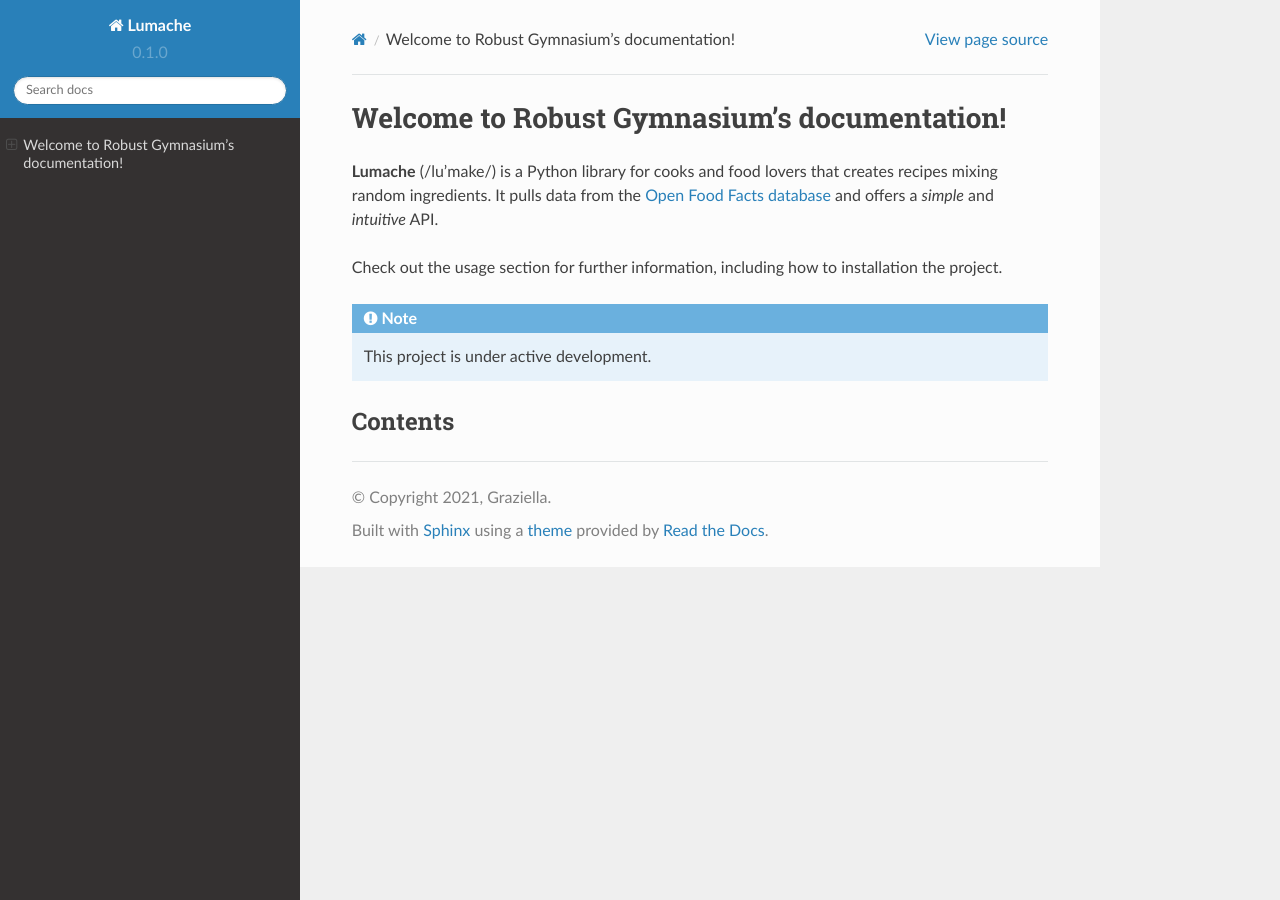
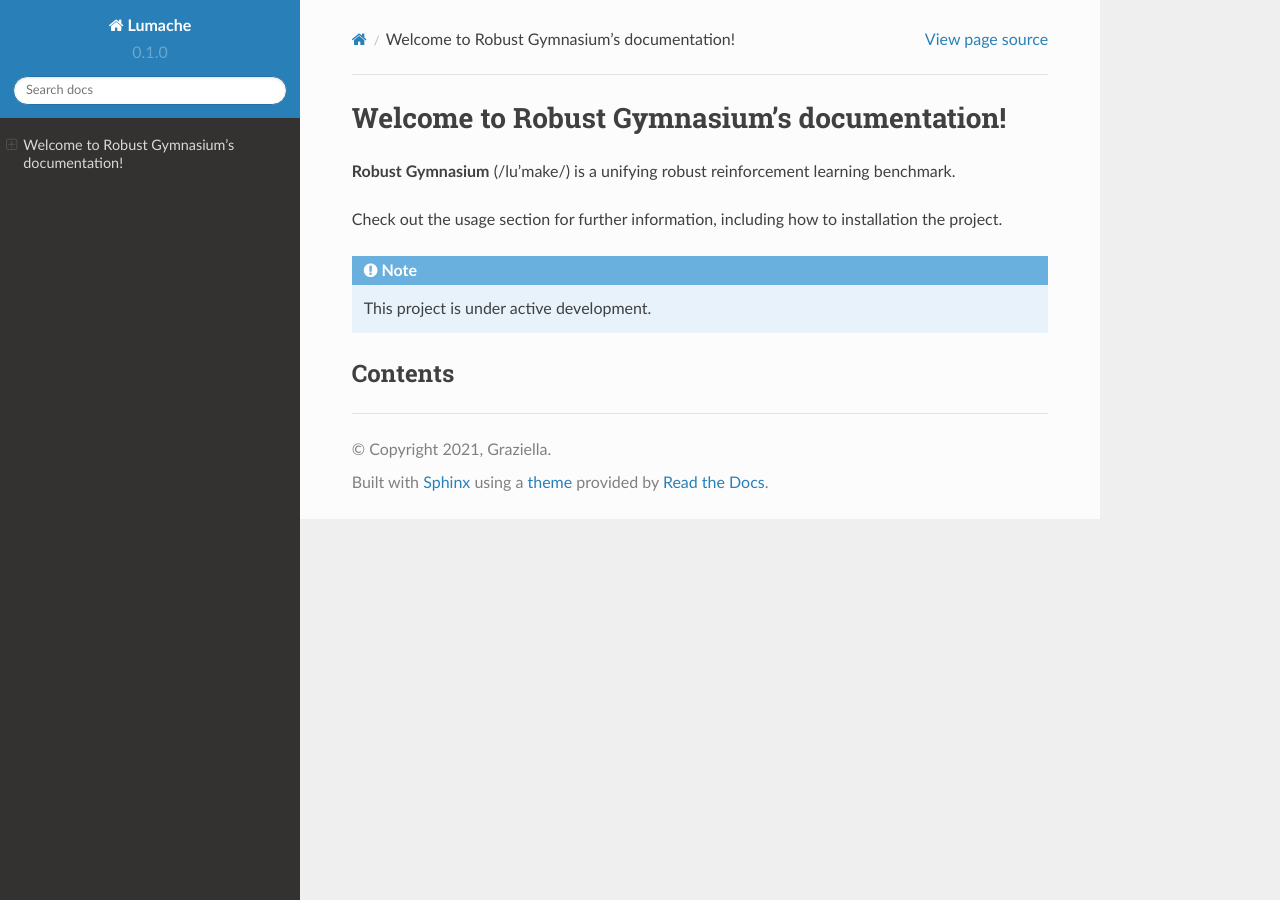
Before and after one commit to SafeRL-Lab/Robust-Gymnasium, a Sphinx documentation site: the page built from docs/source/index.rst, in a window 1280 px wide. Built offline with Sphinx 7.4.7 and the Read the Docs theme 2.0.0, drawn with Linux system fonts in a browser that asks for light colours; pages that are not in the unit, such as notebooks, are missing from menus.

Commit message:
Update index.rst

```diff
--- a/docs/source/index.rst
+++ b/docs/source/index.rst
@@ -1,10 +1,8 @@
 Welcome to Robust Gymnasium's documentation!
 ===================================
 
-**Lumache** (/lu'make/) is a Python library for cooks and food lovers
-that creates recipes mixing random ingredients.
-It pulls data from the `Open Food Facts database <https://world.openfoodfacts.org/>`_
-and offers a *simple* and *intuitive* API.
+**Robust Gymnasium** (/lu'make/) is a unifying robust reinforcement learning benchmark.
+
 
 Check out the :doc:`usage` section for further information, including
 how to :ref:`installation` the project.
```
